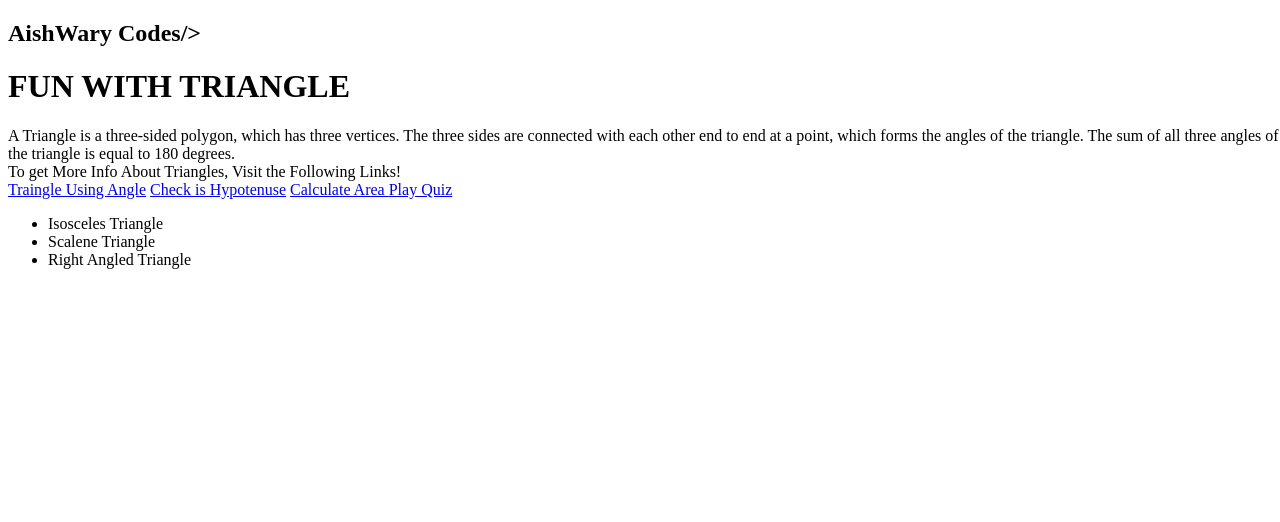
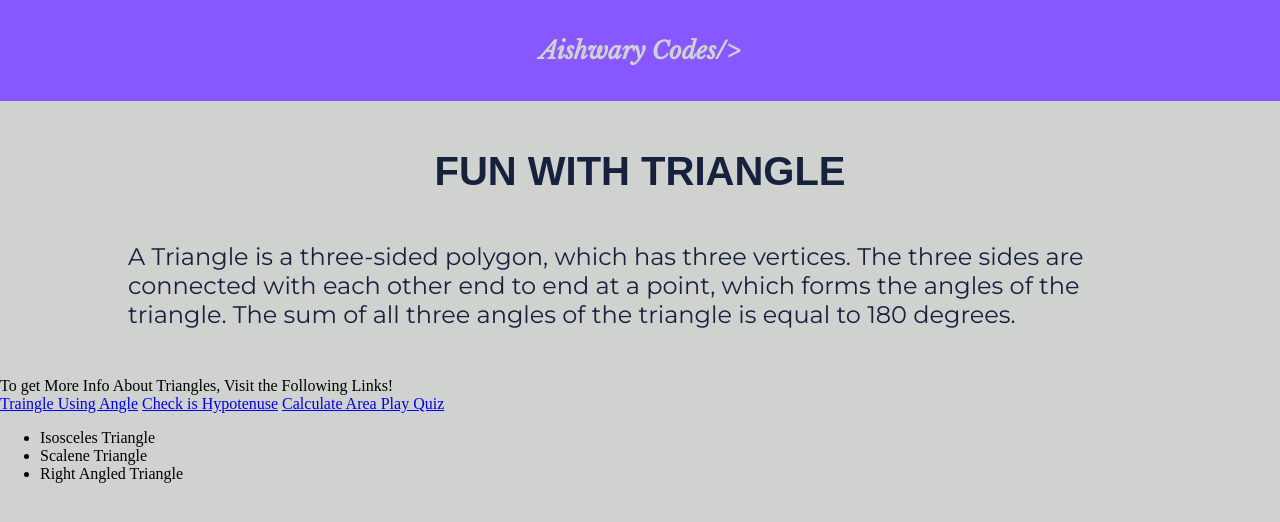
Before and after one commit to Aishwarypatle/Fun-With-Triangles, a plain HTML site: page index.html in a window 1280 px wide. Drawn offline with nearby package versions, Linux system fonts and the light colour scheme; a web font is replaced by a local one.

Commit message:
basic css added

```diff
--- a/index.html
+++ b/index.html
@@ -7,19 +7,21 @@
   <title>replit</title>
   <link href="style.css" rel="stylesheet" type="text/css" />
 </head>
+
 <body>
 
 
   <nav class="nav-bar">
-    <h1> AishWary Codes/></h1>
+    <h1> Aishwary Codes/></h1>
   </nav>
 
   <div class='container'>
-    <h1>FUN WITH TRIANGLE</h1>
+    <h1 class="headline">FUN WITH TRIANGLE</h1>
 
     <div class="tinfo">
       A Triangle is a three-sided polygon, which has three vertices.
-     The three sides are connected with each other end to end at a           point, which forms the angles of the triangle. The sum of all three angles of the triangle is equal to 180 degrees.
+      The three sides are connected with each other end to end at a point, which forms the angles of the triangle. The
+      sum of all three angles of the triangle is equal to 180 degrees.
     </div>
 
     <div class="moreInfo">
@@ -27,10 +29,10 @@
     </div>
 
     <div class="link">
-       <a class="inline-item" href="isTriangle.html">Traingle Using Angle</a>
-       <a class="inline-item" href="Hypotenus.html">Check is Hypotenuse</a>
-       <a class="inline-item" href="Area.html">Calculate Area </a>
-       <a class="inline-item" href="Quiz.html">Play Quiz </a>
+      <a class="inline-item" href="isTriangle.html">Traingle Using Angle</a>
+      <a class="inline-item" href="Hypotenus.html">Check is Hypotenuse</a>
+      <a class="inline-item" href="Area.html">Calculate Area </a>
+      <a class="inline-item" href="Quiz.html">Play Quiz </a>
     </div>
 
   </div>
@@ -51,6 +53,7 @@
 
 
 
-<script src="script.js"></script>
+  <script src="script.js"></script>
 </body>
+
 </html>
--- a/style.css
+++ b/style.css
@@ -1,4 +1,67 @@
-html, body {
-  height: 100%;
-  width: 100%;
+@import url('https://fonts.googleapis.com/css2?family=Libre+Baskerville:ital@1&display=swap');
+@import url('https://fonts.googleapis.com/css2?family=Reem+Kufi+Ink&display=swap');
+@import url('https://fonts.googleapis.com/css2?family=Montserrat&display=swap');
+
+
+:root{
+  --primary-color:#8758FF;
+  --first-color:#CFD2CF;
+  --second-color:#16213E;
 }
+
+.nav-bar
+{
+  background-color: var(--primary-color);
+  color:var(--first-color);
+  font-family: 'Libre Baskerville', serif;
+  padding: 1rem 0.5rem;
+  text-align:center;
+  margin:auto;
+  margin-bottom:2rem;
+}
+
+body{
+  background-color:var(--first-color);
+  margin:0px;
+}
+.headline{
+  color:var(--second-color);
+  font-family: 'Reem Kufi Ink', sans-serif;
+  text-align:center;
+  font-weight:bolder;
+  margin-top:3rem;
+  margin-bottom:3rem;
+  font-size: 2.5em;
+}
+.tinfo{
+  color:var( --second-color);
+  spacing:2px;
+  font-family: 'Montserrat', sans-serif;
+  margin: 3rem 8rem 3rem 8rem;
+  font-size:1.5em;
+}
+
+
+
+
+
+
+
+
+
+
+
+
+
+
+
+
+
+
+
+
+
+a:hover {
+  border-bottom: 1px solid;
+  background: #cdfeaa;
+}
```
